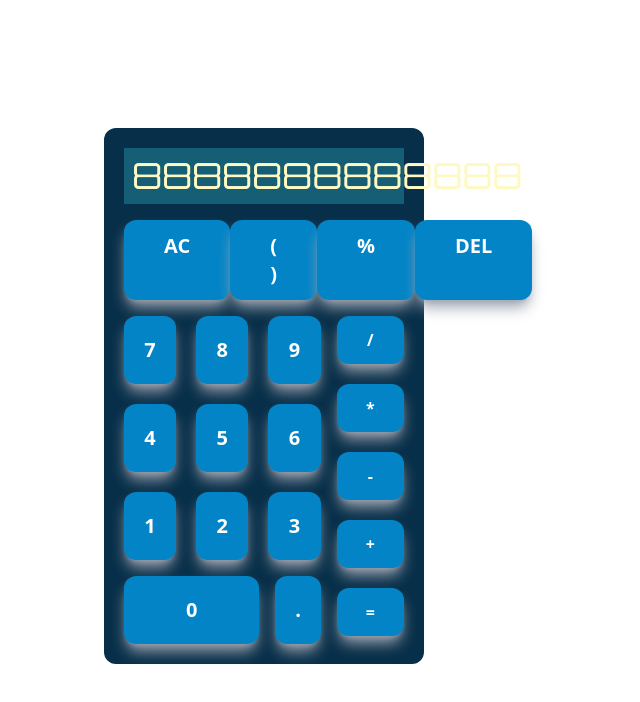
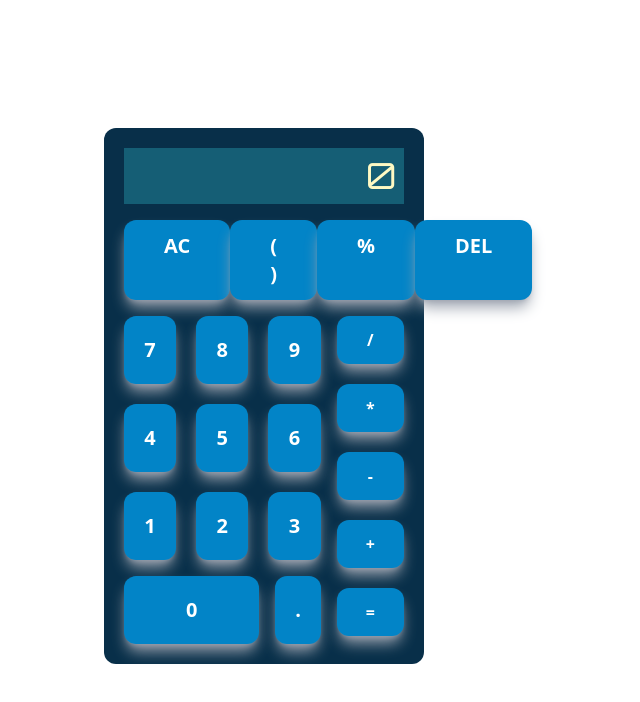
Before and after one commit to Ltizzi/AngularCalc, an Angular app: page / in a window 1280 px wide. Shown: the top 702 px of the page, without its empty margins (376-1016 px from the left). Built offline with nearby package versions, Linux system fonts and the light colour scheme.

Commit message:
Added main UI. Numbers buttons are now displayed in the display component.

```diff
--- a/src/app/app.component.html
+++ b/src/app/app.component.html
@@ -1,12 +1 @@
-<div class="h-screen mt-32">
-  <div
-    class="flex flex-col gap-4 justify-center mx-auto w-1/4 bg-sky-950 py-5 px-5 rounded-xl"
-  >
-    <app-display></app-display>
-    <app-top class="w-full"></app-top>
-    <div class="flex flex-row gap-4 w-full h-4/5">
-      <app-numbers class="w-10/12"></app-numbers>
-      <app-right class="w-20 h-full"></app-right>
-    </div>
-  </div>
-</div>
+<app-calculator></app-calculator>
--- a/src/app/app.module.ts
+++ b/src/app/app.module.ts
@@ -6,6 +6,7 @@ import { NumbersComponent } from './components/ui/numbers/numbers.component';
 import { TopComponent } from './components/ui/top/top.component';
 import { RightComponent } from './components/ui/right/right.component';
 import { DisplayComponent } from './components/ui/display/display.component';
+import { CalculatorComponent } from './components/calculator/calculator.component';
 
 @NgModule({
   declarations: [
@@ -14,6 +15,7 @@ import { DisplayComponent } from './components/ui/display/display.component';
     TopComponent,
     RightComponent,
     DisplayComponent,
+    CalculatorComponent,
   ],
   imports: [BrowserModule],
   providers: [],
--- /dev/null
+++ b/src/app/components/calculator/calculator.component.html
@@ -0,0 +1,15 @@
+<div class="h-screen mt-32">
+  <div
+    class="flex flex-col gap-4 justify-center mx-auto w-1/4 bg-sky-950 py-5 px-5 rounded-xl"
+  >
+    <app-display [numberFromParent]="newNumber"></app-display>
+    <app-top class="w-full"></app-top>
+    <div class="flex flex-row gap-4 w-full h-4/5">
+      <app-numbers
+        class="w-10/12"
+        (numberPressed)="numberClicked($event)"
+      ></app-numbers>
+      <app-right class="w-20 h-full"></app-right>
+    </div>
+  </div>
+</div>
--- /dev/null
+++ b/src/app/components/calculator/calculator.component.ts
@@ -0,0 +1,18 @@
+import { Component } from '@angular/core';
+
+@Component({
+  selector: 'app-calculator',
+  templateUrl: './calculator.component.html',
+  styleUrls: ['./calculator.component.css'],
+})
+export class CalculatorComponent {
+  newNumber: string = '0';
+  firstTime: boolean = true;
+
+  numberClicked(num: string) {
+    if (this.firstTime) {
+      this.firstTime = false;
+      this.newNumber = num;
+    } else this.newNumber += num;
+  }
+}
--- a/src/app/components/ui/display/display.component.html
+++ b/src/app/components/ui/display/display.component.html
@@ -1,5 +1,5 @@
 <div
   class="bg-cyan-800 text-yellow-100 text-4xl text-end py-2 px-2 font-orbitron"
 >
-  8888888888888
+  {{ numberFromParent }}
 </div>
--- a/src/app/components/ui/display/display.component.ts
+++ b/src/app/components/ui/display/display.component.ts
@@ -1,10 +1,11 @@
-import { Component } from '@angular/core';
+import { Component, Input } from '@angular/core';
 
 @Component({
   selector: 'app-display',
   templateUrl: './display.component.html',
-  styleUrls: ['./display.component.css']
+  styleUrls: ['./display.component.css'],
 })
 export class DisplayComponent {
-
+  @Input()
+  numberFromParent!: string;
 }
--- a/src/app/components/ui/numbers/numbers.component.html
+++ b/src/app/components/ui/numbers/numbers.component.html
@@ -3,6 +3,7 @@
     <li
       *ngFor="let number of del1al9"
       class="rounded-xl bg-sky-600 text-white text-center py-5 shadow-lg shadow-gray-400"
+      (click)="sendNumberToParent(number)"
     >
       {{ number }}
     </li>
--- a/src/app/components/ui/numbers/numbers.component.ts
+++ b/src/app/components/ui/numbers/numbers.component.ts
@@ -1,4 +1,4 @@
-import { Component } from '@angular/core';
+import { Component, EventEmitter, Output } from '@angular/core';
 
 @Component({
   selector: 'app-numbers',
@@ -6,5 +6,11 @@ import { Component } from '@angular/core';
   styleUrls: ['./numbers.component.css'],
 })
 export class NumbersComponent {
+  @Output() numberPressed = new EventEmitter<string>();
+
   del1al9: Array<Number> = [7, 8, 9, 4, 5, 6, 1, 2, 3];
+
+  sendNumberToParent(numero: Number) {
+    this.numberPressed.emit(numero.toString());
+  }
 }
```
Also changed, not shown: src/app/components/calculator/calculator.component.css (added), 1 other file (tests, documents, lock files or other folders).
